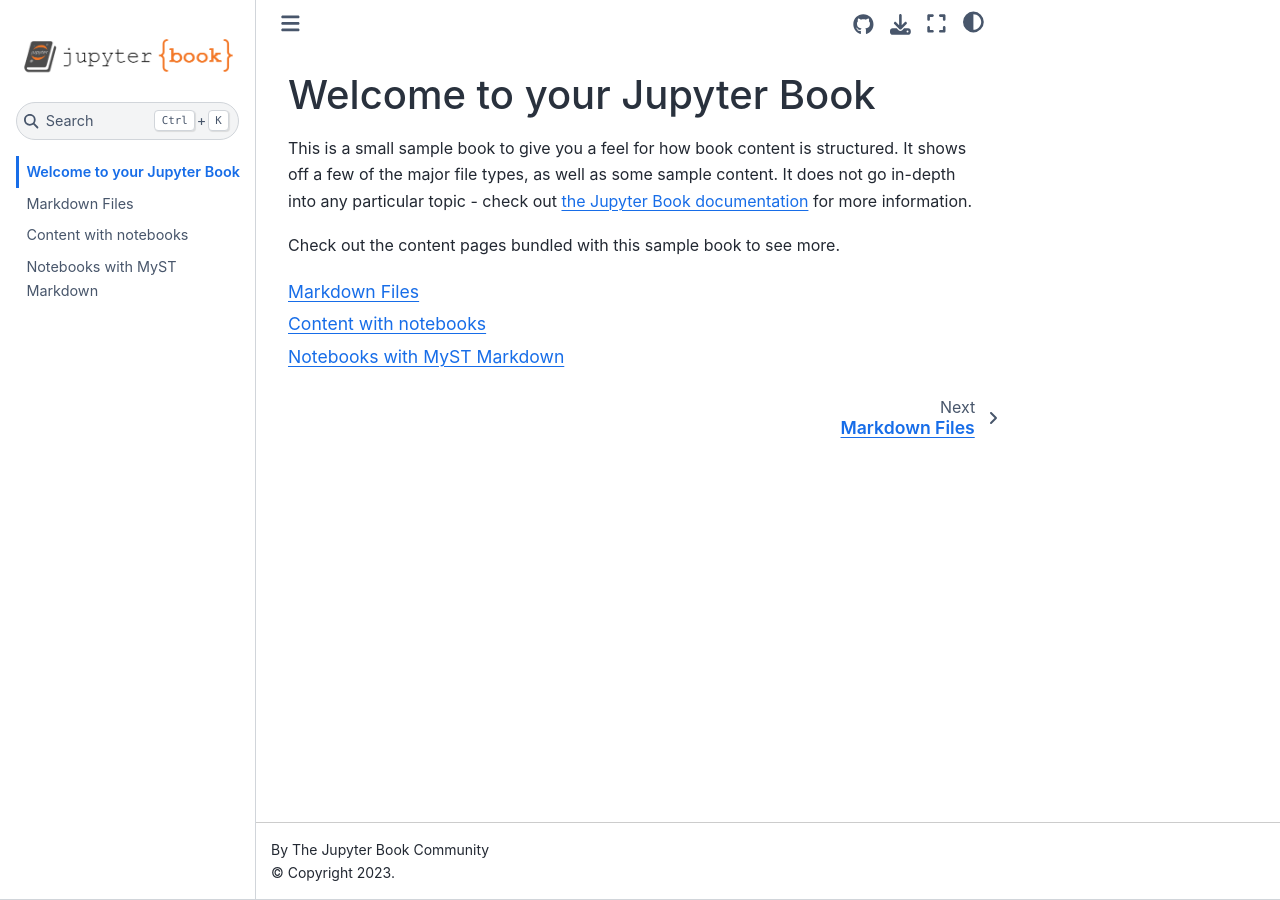
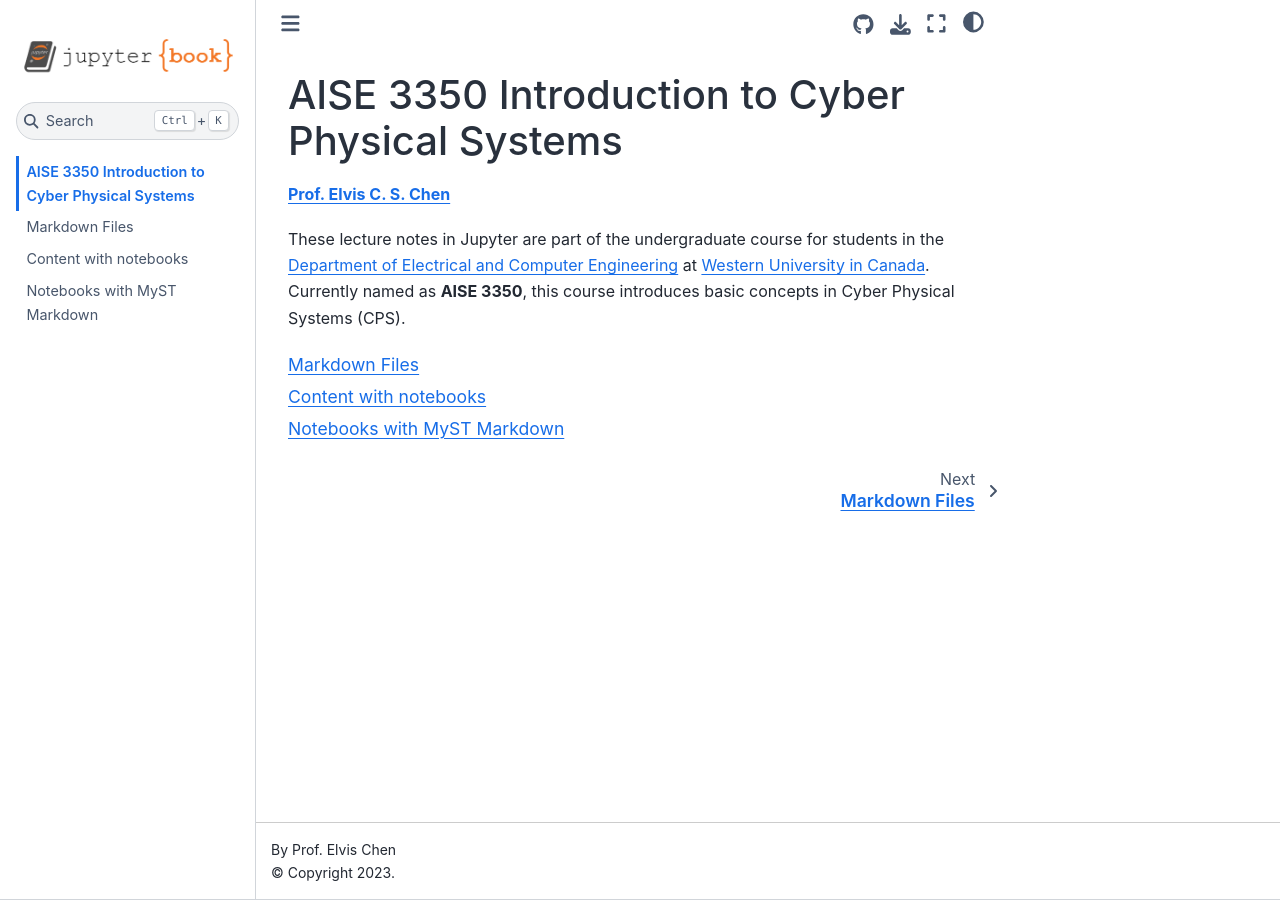
Before and after one commit to cheneuwo/AISE3350, a Jupyter Book: the page built from intro.md, in a window 1280 px wide. Built offline with Jupyter Book 1.0.4 settings and Sphinx 7.4.7 and the Sphinx Book theme 1.1.4, drawn with Linux system fonts in a browser that asks for light colours.

Commit message:
introduction

````diff
--- a/_config.yml
+++ b/_config.yml
@@ -1,8 +1,8 @@
 # Book settings
 # Learn more at https://jupyterbook.org/customize/config.html
 
-title: My sample book
-author: The Jupyter Book Community
+title: Cyber Physica Systems
+author: Prof. Elvis Chen
 logo: logo.png
 
 # Force re-execution of notebooks on each build.
@@ -21,7 +21,7 @@
 
 # Information about where the book exists on the web
 repository:
-  url: https://github.com/executablebooks/jupyter-book  # Online location of your book
+  url: https://github.com/cheneuwo/AISE3350.git  # Online location of your book
   path_to_book: docs  # Optional path to your book, relative to the repository root
   branch: master  # Which branch of the repository should be used when creating links (optional)
 
--- a/intro.md
+++ b/intro.md
@@ -1,11 +1,11 @@
-# Welcome to your Jupyter Book
+<!-- #region -->
+# AISE 3350 Introduction to Cyber Physical Systems
 
-This is a small sample book to give you a feel for how book content is
-structured.
-It shows off a few of the major file types, as well as some sample content.
-It does not go in-depth into any particular topic - check out [the Jupyter Book documentation](https://jupyterbook.org) for more information.
+[**Prof. Elvis C. S. Chen**](https://www.eng.uwo.ca/electrical//faculty/chen_e/index.html)
 
-Check out the content pages bundled with this sample book to see more.
+<!-- #endregion -->
+
+These lecture notes in Jupyter are part of the undergraduate course for students in the [Department of Electrical and Computer Engineering](https://www.eng.uwo.ca/electrical/) at [Western University in Canada](https://www.uwo.ca/). Currently named as **AISE 3350**, this course introduces basic concepts in Cyber Physical Systems (CPS).
 
 ```{tableofcontents}
 ```
````
